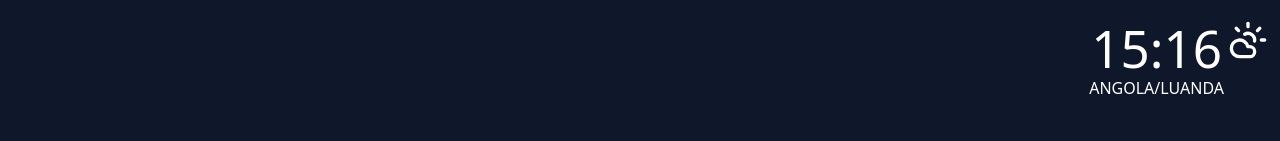
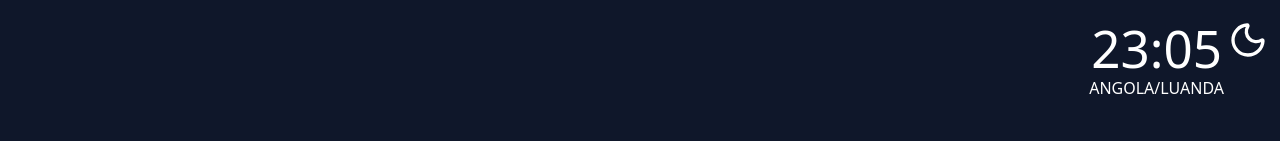
Before and after one commit to Graciano1997/portfolio, a React (Vite) app: page /docs in a window 1280 px wide. Shown: the top 141 px of the page. Built offline with nearby package versions, Linux system fonts and the light colour scheme.

Commit message:
add the hour feature

```diff
--- a/src/components/general/Time.jsx
+++ b/src/components/general/Time.jsx
@@ -1,13 +1,22 @@
-import { LucideCloudSun } from "lucide-react"
+import { LucideCloudSun, LucideMoon } from "lucide-react"
+import { useState } from "react";
 
 export const Time = () => {
+    const [time,setTime]=useState({hour:0,minutes:0});
+
+    setInterval(()=>{
+        const date= new Date();
+        setTime({hour:date.getHours(),minutes:date.getMinutes()});
+    },1000);
+
+    console.log(new Date());
     return (
         <div className="text-white right-3  h-[70px] fixed top-5  flex   gap-1 ">
             <div className="flex flex-col ">
-            <h1>15:16</h1>
+            <h1>{`${time.hour >=10? time.hour :`0${time.hour}` }:${time.minutes >=10? time.minutes :`0${time.minutes}` }`}</h1>
             <h4>ANGOLA/LUANDA</h4>
             </div>
-            <LucideCloudSun className="h-10 w-10"/>
+            {(time.hour >=6 && time.hour<18) ? <LucideCloudSun className="h-10 w-10"/> :<LucideMoon className="h-10 w-10" />}
         </div>
     )
 }
```
